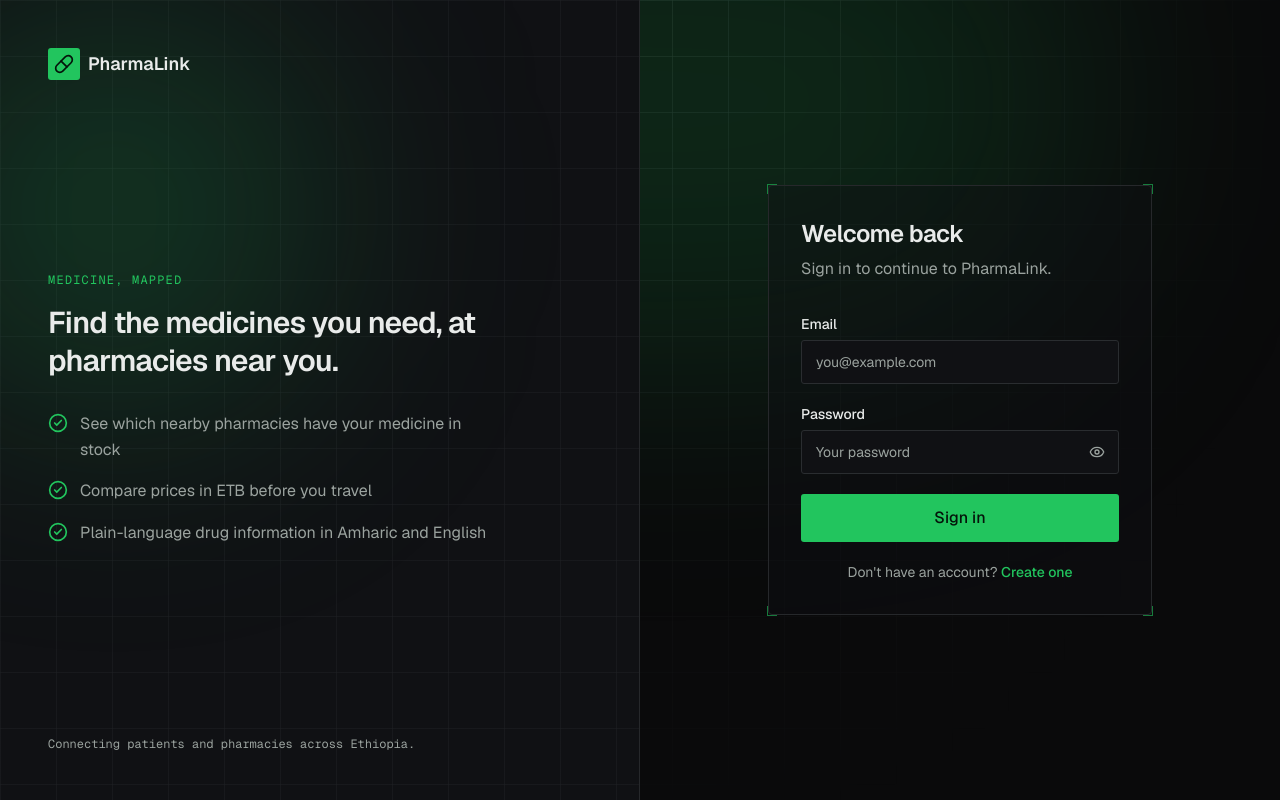
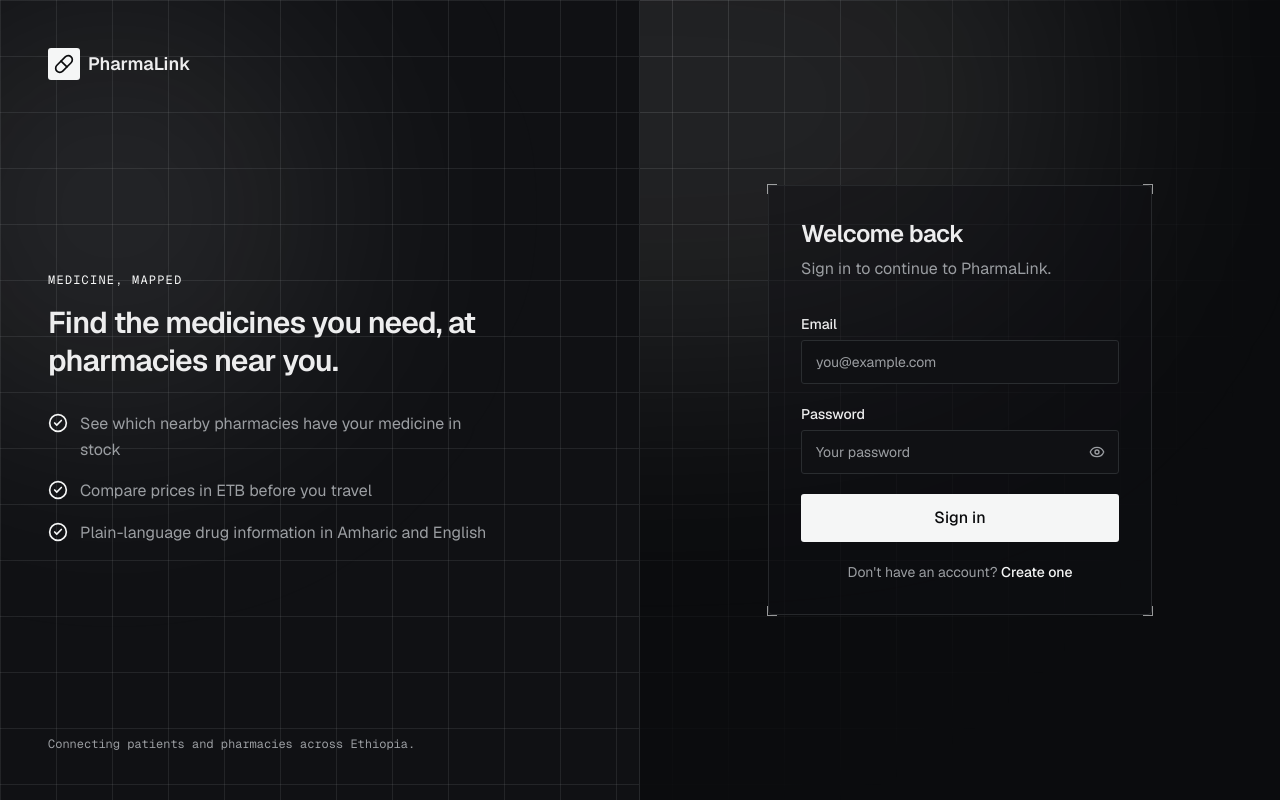
Before and after one commit to PharmaLink1/PharmaLINK-web, a Next.js app: page /signin in a window 1280 px wide. Built offline with nearby package versions, Linux system fonts and the light colour scheme; no server answers.

Commit message:
redesigning color combo and some homepage staff

```diff
--- a/app/globals.css
+++ b/app/globals.css
@@ -2,29 +2,30 @@
 
 /*
   PharmaLink design tokens — dark, technical direction (inspired by
-  docs.farming-labs.dev): near-black canvas, restrained green accent, 1px
-  structure, tight radius. Change values here; every primitive inherits them.
+  docs.farming-labs.dev): soft off-black canvas, restrained near-white accent,
+  1px structure, tight radius. Green is reserved for status only (see --success),
+  never as the brand. Change values here; every primitive inherits them.
   The mobile team mirrors these tokens.
 */
 :root {
   /* Canvas & text */
-  --background: #0a0a0b;
-  --foreground: #e9ebea;
+  --background: #0b0c0e;
+  --foreground: #ededee;
   --muted: #17181a;
-  --muted-foreground: #9ba39f;
+  --muted-foreground: #9b9ea2;
 
   /* Surfaces */
   --card: #101114;
-  --card-foreground: #e9ebea;
+  --card-foreground: #ededee;
   --border: #26282b;
   --input: #2a2d30;
-  --ring: #22c55e;
+  --ring: #d6d8d8;
 
-  /* Brand — health / marketplace green (pops on dark) */
-  --primary: #22c55e;
-  --primary-hover: #4ade80;
-  --primary-foreground: #04140a;
-  --primary-subtle: #0f241a;
+  /* Brand — neutral near-white (premium, non-"cyber"); green stays in --success */
+  --primary: #f5f6f6;
+  --primary-hover: #e4e6e6;
+  --primary-foreground: #0a0b0d;
+  --primary-subtle: #1b1d20;
 
   /* Semantic states (pair color with text everywhere) */
   --success: #22c55e;
@@ -100,7 +101,7 @@ body {
   border-radius: 2px;
 }
 
-/* Green text selection — a small on-brand touch. */
+/* Text selection — a small on-brand touch. */
 ::selection {
   background: color-mix(in oklch, var(--primary) 30%, transparent);
   color: var(--foreground);
@@ -109,8 +110,8 @@ body {
 /* Technical grid texture used behind hero/auth surfaces (see <Backdrop />). */
 .bg-grid {
   background-image:
-    linear-gradient(to right, color-mix(in oklch, var(--border) 55%, transparent) 1px, transparent 1px),
-    linear-gradient(to bottom, color-mix(in oklch, var(--border) 55%, transparent) 1px, transparent 1px);
+    linear-gradient(to right, color-mix(in oklch, var(--muted-foreground) 20%, transparent) 1px, transparent 1px),
+    linear-gradient(to bottom, color-mix(in oklch, var(--muted-foreground) 20%, transparent) 1px, transparent 1px);
   background-size: 3.5rem 3.5rem;
 }
 
--- a/app/page.tsx
+++ b/app/page.tsx
@@ -39,7 +39,7 @@ export default function HomePage() {
       <main className="flex-1">
         {/* Hero — fills the first screen; the rest appears on scroll */}
         <section className="relative flex min-h-[calc(100dvh-4rem)] flex-col">
-          <div className="flex flex-1 items-center">
+          <div className="flex flex-1 items-center pt-16 sm:pt-24">
             <div className="mx-auto max-w-2xl px-6 text-center">
               <h1 className="text-3xl font-semibold tracking-tight sm:text-4xl md:text-5xl">
                 Find the medicine you need,{" "}
@@ -116,7 +116,7 @@ export default function HomePage() {
         {/* Pharmacy (supply-side) callout */}
         <section id="pharmacies" className="mx-auto max-w-6xl px-6 pb-20">
           <Card className="relative flex flex-col items-start gap-5 overflow-hidden p-6 sm:flex-row sm:items-center sm:justify-between sm:p-8">
-            <div aria-hidden className="pointer-events-none absolute -right-24 -top-24 h-[320px] w-[320px] rounded-full bg-primary/15 blur-[100px]" />
+            <div aria-hidden className="pointer-events-none absolute -right-24 -top-24 h-[320px] w-[320px] rounded-full bg-primary/10 blur-[100px]" />
             <div className="relative max-w-xl">
               <p className="inline-flex items-center gap-2 font-mono text-xs uppercase tracking-widest text-primary">
                 <Store className="size-4" aria-hidden />
--- a/components/auth/auth-layout.tsx
+++ b/components/auth/auth-layout.tsx
@@ -19,7 +19,7 @@ export function AuthLayout({ children }: { children: React.ReactNode }) {
       <aside className="relative hidden flex-col justify-between overflow-hidden border-r border-border bg-card p-12 lg:flex">
         {/* technical texture + glow, scoped to the panel */}
         <div aria-hidden className="bg-grid pointer-events-none absolute inset-0 opacity-70" />
-        <div aria-hidden className="pointer-events-none absolute -left-24 top-0 h-[420px] w-[420px] rounded-full bg-primary/20 blur-[120px]" />
+        <div aria-hidden className="pointer-events-none absolute -left-24 top-0 h-[420px] w-[420px] rounded-full bg-primary/10 blur-[120px]" />
 
         <div className="relative">
           <Link href="/" className="inline-flex items-center gap-2 font-semibold" aria-label="PharmaLink home">
--- a/components/layout/backdrop.tsx
+++ b/components/layout/backdrop.tsx
@@ -1,5 +1,5 @@
 /**
- * Ambient page background: a faint technical grid plus a soft green accent glow,
+ * Ambient page background: a faint technical grid plus a soft accent glow,
  * drawn entirely in CSS (no image — friendly on slow connections). Sits fixed
  * behind all content and is non-interactive.
  */
@@ -7,7 +7,7 @@ export function Backdrop() {
   return (
     <div aria-hidden className="pointer-events-none fixed inset-0 -z-10 overflow-hidden">
       <div className="bg-grid absolute inset-0 [mask-image:radial-gradient(ellipse_at_50%_0%,black,transparent_75%)]" />
-      <div className="absolute left-1/2 top-[-20%] h-[520px] w-[900px] -translate-x-1/2 rounded-full bg-primary/15 blur-[130px]" />
+      <div className="absolute left-1/2 top-[-20%] h-[520px] w-[900px] -translate-x-1/2 rounded-full bg-primary/10 blur-[130px]" />
     </div>
   );
 }
--- a/components/layout/site-header.tsx
+++ b/components/layout/site-header.tsx
@@ -22,17 +22,17 @@ export function SiteHeader() {
   const [scrolled, setScrolled] = React.useState(false);
   const close = () => setOpen(false);
 
-  // Sliding hover/focus highlight for the desktop nav rail.
-  const railRef = React.useRef<HTMLDivElement>(null);
-  const [pill, setPill] = React.useState({ left: 0, width: 0, opacity: 0 });
-  const movePill = (el: HTMLElement) => {
-    const rail = railRef.current;
-    if (!rail) return;
+  // Sliding highlight (lozenge) that follows the hovered/focused desktop nav link.
+  const navRef = React.useRef<HTMLElement>(null);
+  const [indicator, setIndicator] = React.useState({ left: 0, width: 0, opacity: 0 });
+  const moveIndicator = (el: HTMLElement) => {
+    const nav = navRef.current;
+    if (!nav) return;
     const r = el.getBoundingClientRect();
-    const base = rail.getBoundingClientRect();
-    setPill({ left: r.left - base.left, width: r.width, opacity: 1 });
+    const base = nav.getBoundingClientRect();
+    setIndicator({ left: r.left - base.left, width: r.width, opacity: 1 });
   };
-  const hidePill = () => setPill((p) => ({ ...p, opacity: 0 }));
+  const hideIndicator = () => setIndicator((s) => ({ ...s, opacity: 0 }));
 
   // Transparent at the top of the page; gains strength as the user scrolls.
   React.useEffect(() => {
@@ -56,6 +56,8 @@ export function SiteHeader() {
   }, [open]);
 
   const authButtons = (block: boolean) =>
+    // Desktop auth sits beside the nav islands at matching height; both use the
+    // app's default sharp radius. The mobile menu keeps full-width block buttons.
     status === "authenticated" ? (
       <Link href="/dashboard" onClick={close} className={buttonVariants({ block, size: block ? "md" : "sm" })}>
         Dashboard
@@ -65,11 +67,11 @@ export function SiteHeader() {
         <Link
           href="/signin"
           onClick={close}
-          className={buttonVariants({ variant: block ? "outline" : "ghost", block, size: block ? "md" : "sm" })}
+          className={buttonVariants({ variant: block ? "outline" : "ghost", block, size: "md" })}
         >
           Sign in
         </Link>
-        <Link href="/signup" onClick={close} className={buttonVariants({ block, size: block ? "md" : "sm" })}>
+        <Link href="/signup" onClick={close} className={buttonVariants({ block, size: "md" })}>
           Create account
         </Link>
       </>
@@ -80,47 +82,52 @@ export function SiteHeader() {
       <header
         className={cn(
           "sticky top-0 z-40 transition-colors duration-200",
-          scrolled
-            ? "border-b border-border bg-background/80 backdrop-blur-lg"
-            : "border-b border-transparent bg-background/20 backdrop-blur-sm",
+          scrolled && "bg-background/40 backdrop-blur-lg",
         )}
       >
-        <div className="mx-auto flex h-16 max-w-6xl items-center gap-4 px-6">
+        <div className="mx-auto flex h-16 max-w-6xl items-center gap-4 px-6 pt-3 md:pt-4">
           <div className="flex flex-1 items-center">
             <Logo />
           </div>
 
-          {/* centered nav rail (desktop) with a sliding hover/focus highlight */}
-          <div
-            ref={railRef}
-            onMouseLeave={hidePill}
-            className="relative hidden items-center gap-1 rounded-md border border-border/70 bg-card/40 p-1 backdrop-blur md:flex"
+          {/* centered nav (desktop) — frosted rounded-full pill with a sliding lozenge */}
+          <nav
+            ref={navRef}
+            aria-label="Primary"
+            onMouseLeave={hideIndicator}
+            className={cn(
+              "relative hidden items-center rounded-lg border p-1.5 backdrop-blur-md transition-colors lg:flex",
+              scrolled ? "border-border bg-card/80" : "border-border/70 bg-card/50",
+            )}
           >
             <span
               aria-hidden
-              style={{ left: pill.left, width: pill.width, opacity: pill.opacity }}
-              className="pointer-events-none absolute inset-y-1 rounded-[3px] bg-muted transition-all duration-200 ease-out"
+              style={{ left: indicator.left, width: indicator.width, opacity: indicator.opacity }}
+              className="pointer-events-none absolute inset-y-1.5 rounded-sm bg-muted transition-all duration-200 ease-out"
             />
             {navLinks.map((link) => (
               <Link
                 key={link.label}
                 href={link.href}
-                onMouseEnter={(e) => movePill(e.currentTarget)}
-                onFocus={(e) => movePill(e.currentTarget)}
-                className="relative z-10 rounded-[3px] px-3 py-1.5 text-sm text-muted-foreground transition-colors hover:text-foreground focus-visible:text-foreground"
+                onMouseEnter={(e) => moveIndicator(e.currentTarget)}
+                onFocus={(e) => moveIndicator(e.currentTarget)}
+                className="relative z-10 rounded-sm px-4 py-1.5 text-sm text-muted-foreground transition-colors hover:text-foreground focus-visible:text-foreground"
               >
                 {link.label}
               </Link>
             ))}
-          </div>
+          </nav>
 
           <div className="flex flex-1 items-center justify-end gap-2">
-            <div className="hidden items-center gap-2 md:flex">{authButtons(false)}</div>
+            <div className="hidden items-center gap-2 lg:flex">{authButtons(false)}</div>
             <button
               type="button"
               onClick={() => setOpen(true)}
               aria-label="Open menu"
-              className="inline-flex size-9 items-center justify-center rounded-md border border-border text-foreground transition-colors hover:bg-muted md:hidden"
+              className={cn(
+                "inline-flex size-10 items-center justify-center rounded-lg border text-foreground backdrop-blur-md transition-colors hover:bg-muted lg:hidden",
+                scrolled ? "border-border bg-card/80" : "border-border/70 bg-card/50",
+              )}
             >
               <Menu className="size-5" />
             </button>
@@ -131,7 +138,7 @@ export function SiteHeader() {
       {/* mobile menu — rendered OUTSIDE the blurred header so `fixed` uses the
           viewport as its containing block and truly centers on both axes. */}
       {open && (
-        <div className="fixed inset-0 z-50 flex items-center justify-center overflow-y-auto p-6 md:hidden">
+        <div className="fixed inset-0 z-50 flex items-center justify-center overflow-y-auto p-6 lg:hidden">
           {/* blurred backdrop (the page behind) — tap to close */}
           <button
             type="button"
--- a/components/ui/corner-ticks.tsx
+++ b/components/ui/corner-ticks.tsx
@@ -3,7 +3,7 @@ import { cn } from "@/lib/cn";
 /**
  * Decorative L-shaped ticks at the four corners of a `relative` container — the
  * "edge style" used across PharmaLink's technical surfaces. Drop inside any
- * position-relative element. Defaults to the green accent; pass `className` to
+ * position-relative element. Defaults to the brand accent; pass `className` to
  * recolor (e.g. "border-border" for a subtle version).
  */
 export function CornerTicks({
```
